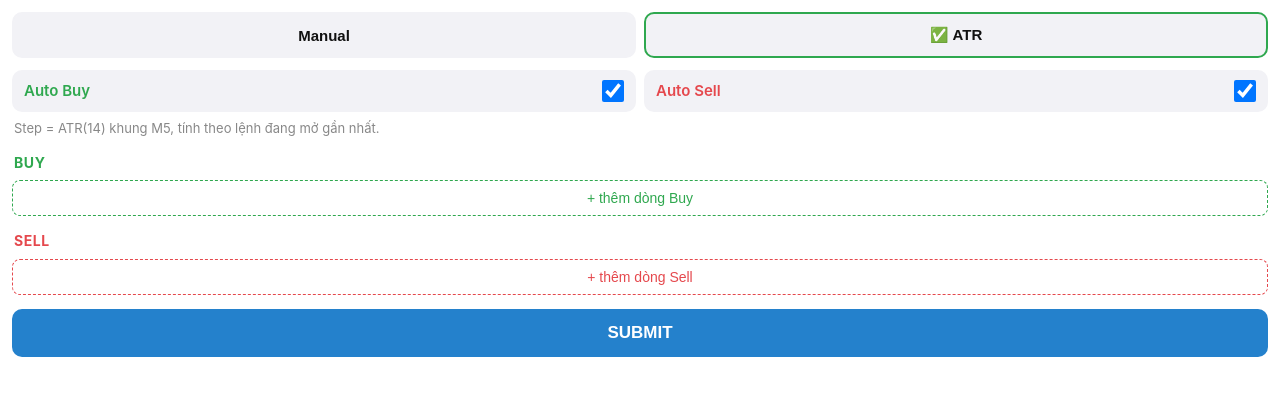
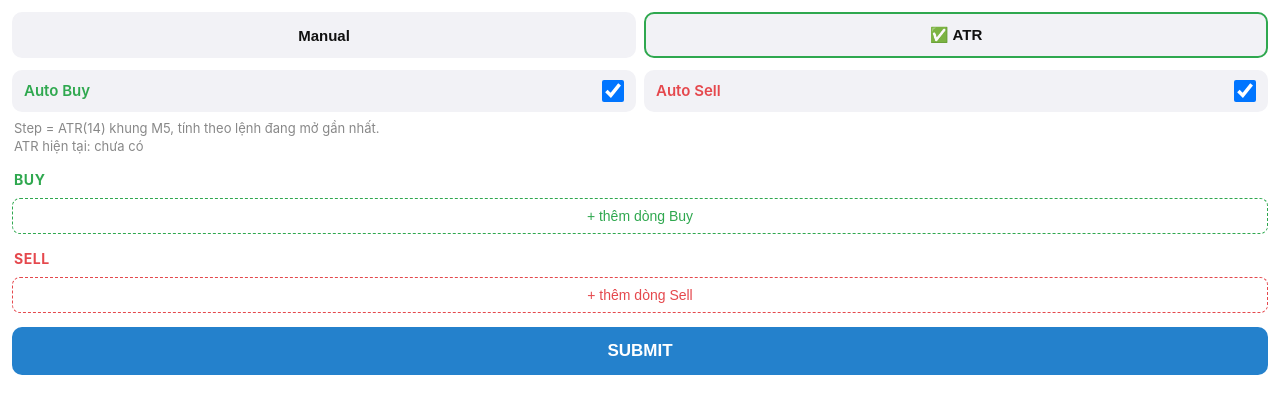
Before and after one commit to luannt168/ea-form, a plain HTML site: page index.html in a window 1280 px wide. Both pictures are taken after a click on the button "ATR". Drawn offline with Linux system fonts and the light colour scheme.

Commit message:
Form: show ATR(14) M5 on the ATR tab

```diff
--- a/index.html
+++ b/index.html
@@ -28,7 +28,7 @@
   .sw { flex: 1; display: flex; justify-content: space-between; align-items: center;
         background: var(--card); border-radius: 10px; padding: 10px 12px; font-weight: 600; }
   .sw input { width: 22px; height: 22px; margin: 0; }
-  .note { color: var(--hint); font-size: 13px; margin: -4px 2px 12px; }
+  .note { color: var(--hint); font-size: 13px; margin: -4px 2px 12px; white-space: pre-line; }
   h2 { font-size: 14px; margin: 16px 2px 8px; letter-spacing: .04em; }
   h2.buy { color: var(--buy); } h2.sell { color: var(--sell); }
   .rowcard { background: var(--card); border-radius: 10px; padding: 10px; margin-bottom: 8px;
@@ -81,6 +81,7 @@ if (tg) { tg.ready(); tg.expand(); }
 const blank = () => ({ buy: true, sell: true, rows: [] });
 let st = { active: "manual", manual: blank(), atr: blank() };
 let seq = 0;   // settings version this form was opened with
+let atr = null, atrT = "";   // ATR(14) M5 from tg_control at button time
 try {
   const s = new URLSearchParams(location.search).get("s");
   if (s) {
@@ -89,6 +90,7 @@ try {
       side: r[0] === "B" ? "buy" : "sell", a: r[1], b: r[2], step: r[3] || "", max: r[4], tp: r[5],
       sl: r[6] || "", lot: r[7] })) });
     seq = Number(v.seq) || 0;
+    if (v.atr > 0) { atr = Number(v.atr); atrT = v.atr_t || ""; }
     if (v.manual) st = { active: v.active === "atr" ? "atr" : "manual", manual: unpack(v.manual), atr: unpack(v.atr || {}) };
   }
 } catch (e) {}
@@ -112,7 +114,8 @@ function render() {
   document.getElementById("swBuy").checked = p.buy;
   document.getElementById("swSell").checked = p.sell;
   document.getElementById("note").textContent = st.active === "atr"
-    ? "Step = ATR(14) khung M5, tính theo lệnh đang mở gần nhất."
+    ? "Step = ATR(14) khung M5, tính theo lệnh đang mở gần nhất.\n"
+      + (atr ? `ATR hiện tại: ${atr.toFixed(2)} $ (nến đóng ${atrT}, giờ server)` : "ATR hiện tại: chưa có")
     : "Step tính theo lệnh đang mở gần nhất cùng chiều.";
   for (const side of ["buy", "sell"]) {
     const box = document.getElementById(side);
```
